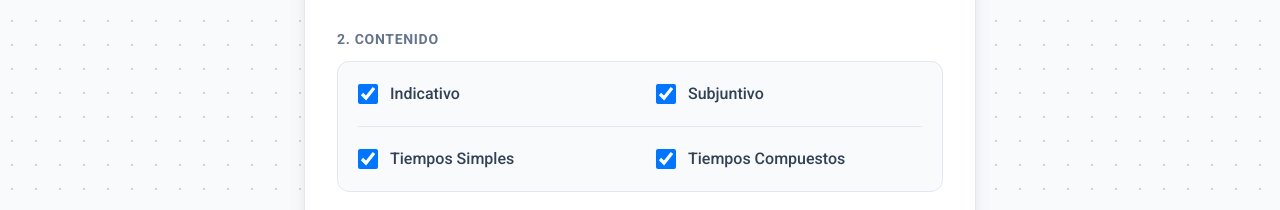
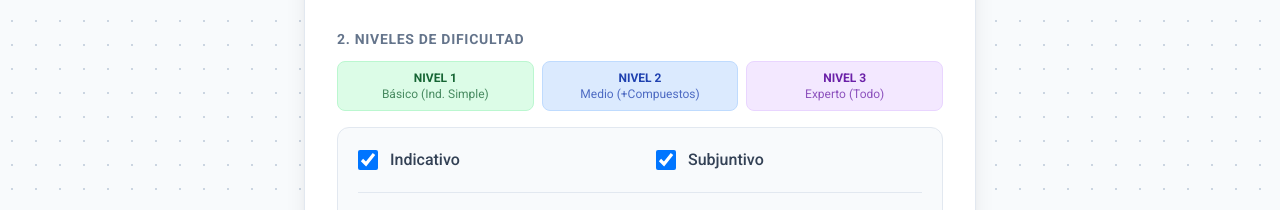
Before and after one commit to DRG-GEM/bingoverbos, a plain HTML site: page index.html in a window 1280 px wide. Shown: the part 399-609 px from the top of the page. Drawn offline with nearby package versions, Linux system fonts and the light colour scheme.

Commit message:
Update index.html

```diff
--- a/index.html
+++ b/index.html
@@ -141,9 +141,23 @@
                         </div>
                     </div>
 
-                    <!-- Filtros -->
+                    <!-- Filtros (Ahora explícitos como Niveles de Dificultad) -->
                     <div class="mb-8">
-                        <label class="text-sm font-bold text-slate-500 uppercase tracking-wider mb-3 block">2. Contenido</label>
+                        <label class="text-sm font-bold text-slate-500 uppercase tracking-wider mb-3 block">2. Niveles de Dificultad</label>
+
+                        <!-- Botones de Nivel Rápido -->
+                        <div class="flex gap-2 mb-4">
+                            <button onclick="setLevel(1)" class="flex-1 bg-green-100 text-green-800 py-2 rounded-lg text-xs font-bold hover:bg-green-200 border border-green-200 transition">
+                                NIVEL 1<br><span class="font-normal opacity-75">Básico (Ind. Simple)</span>
+                            </button>
+                            <button onclick="setLevel(2)" class="flex-1 bg-blue-100 text-blue-800 py-2 rounded-lg text-xs font-bold hover:bg-blue-200 border border-blue-200 transition">
+                                NIVEL 2<br><span class="font-normal opacity-75">Medio (+Compuestos)</span>
+                            </button>
+                            <button onclick="setLevel(3)" class="flex-1 bg-purple-100 text-purple-800 py-2 rounded-lg text-xs font-bold hover:bg-purple-200 border border-purple-200 transition">
+                                NIVEL 3<br><span class="font-normal opacity-75">Experto (Todo)</span>
+                            </button>
+                        </div>
+
                         <div class="bg-slate-50 p-5 rounded-xl border border-slate-200">
                             <div class="grid grid-cols-2 gap-y-4 gap-x-8">
                                 <label class="flex items-center gap-3 cursor-pointer">
@@ -425,6 +439,24 @@
         // 3. FUNCIONES DE JUEGO
         // ============================================
 
+        function setLevel(level) {
+            const ind = document.getElementById('filter-indicative');
+            const sub = document.getElementById('filter-subjunctive');
+            const simple = document.getElementById('filter-simple');
+            const comp = document.getElementById('filter-compound');
+
+            if(level === 1) { // Básico
+                ind.checked = true; sub.checked = false;
+                simple.checked = true; comp.checked = false;
+            } else if(level === 2) { // Medio
+                ind.checked = true; sub.checked = false;
+                simple.checked = true; comp.checked = true;
+            } else if(level === 3) { // Experto
+                ind.checked = true; sub.checked = true;
+                simple.checked = true; comp.checked = true;
+            }
+        }
+
         function startGame(role) {
             const ind = document.getElementById('filter-indicative').checked;
             const sub = document.getElementById('filter-subjunctive').checked;
```
